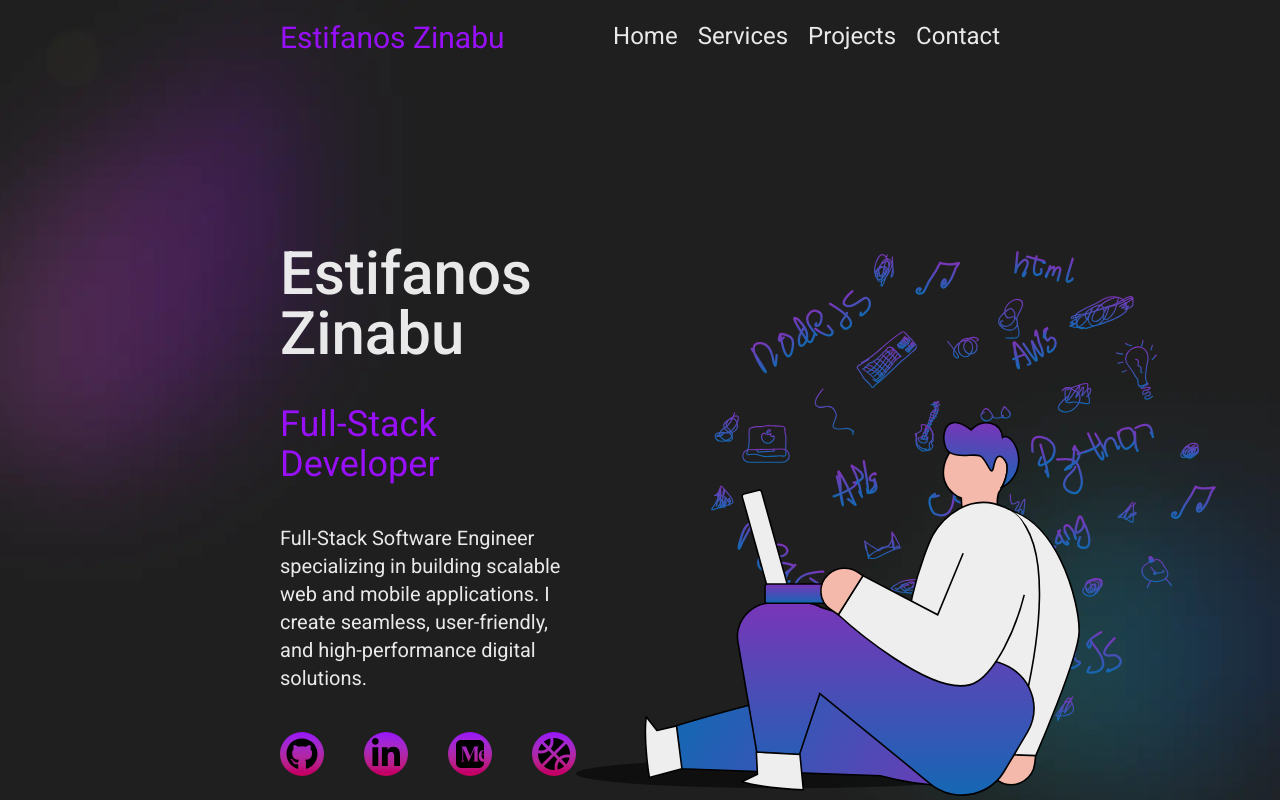
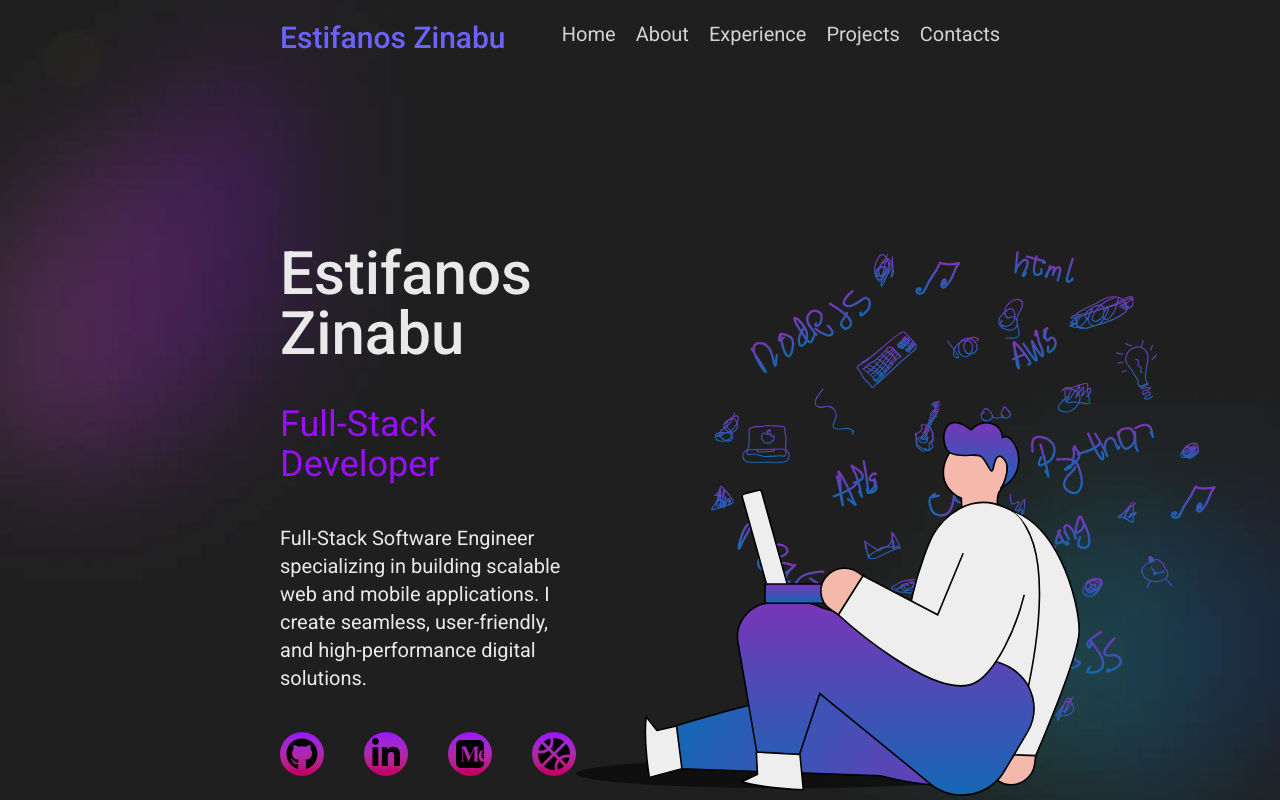
Before and after one commit to Kingestif/Portfolio, a React (Vite) app: page / in a window 1280 px wide. Shown: the top 800 px of the page. Built offline with nearby package versions, Linux system fonts and the light colour scheme.

Commit message:
refactor: link navbars to their specific page

```diff
--- a/src/components/Navbar.tsx
+++ b/src/components/Navbar.tsx
@@ -1,12 +1,13 @@
 export function Navbar(){
     return (
-        <div className="navbar flex justify-between text-2xl text-white/90">
-            <div className="text-purple-600 text-3xl">Estifanos Zinabu</div>
-            <div className="flex gap-5">
-                <div>Home</div>
-                <div>Services</div>
-                <div>Projects</div>
-                <div>Contact</div>
+        <div className="navbar flex justify-between text-xl">
+            <div className="text-[color:#6C63FF] text-3xl font-medium">Estifanos Zinabu</div>
+            <div className="flex gap-5 text-white/80">
+                <a href="#hero" className="hover:text-[color:#6C63FF] duration-300">Home</a>
+                <a href="#about" className="hover:text-[color:#6C63FF] duration-300">About</a>
+                <a href="#experience" className="hover:text-[color:#6C63FF] duration-300">Experience</a>
+                <a href="#projects" className="hover:text-[color:#6C63FF] duration-300">Projects</a>
+                <a href="#contact" className="hover:text-[color:#6C63FF] duration-300">Contacts</a>
             </div>
         </div>
     )
```
